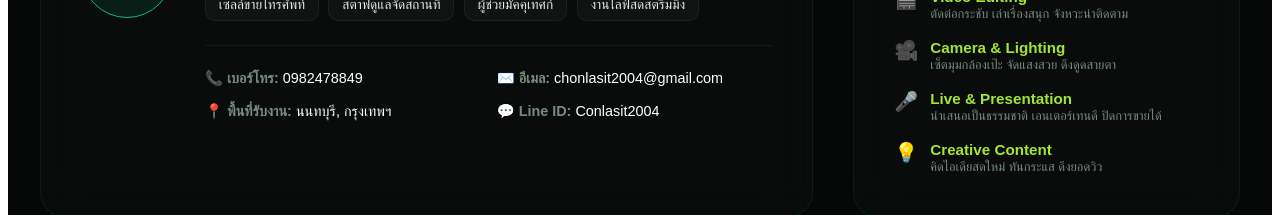
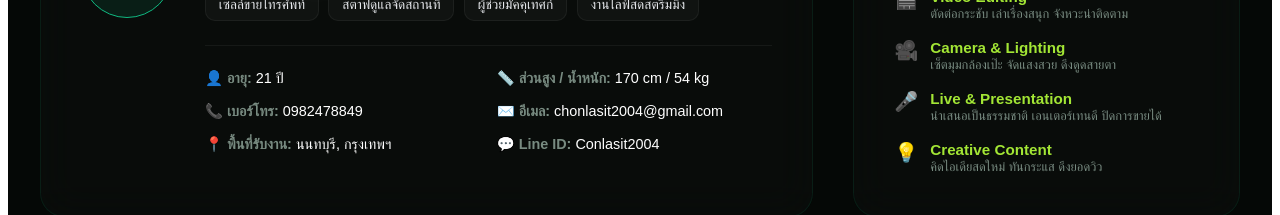
Before and after one commit to chonlasit2004-coder/jukdum-portfolio, a Next.js app: page / in a window 1280 px wide. Shown: the part 725-940 px from the top of the page. Built offline with nearby package versions, Linux system fonts and the light colour scheme.

Commit message:
อายุนนสส

```diff
--- a/src/app/page.js
+++ b/src/app/page.js
@@ -207,6 +207,8 @@ export default function Home() {
                   </div>
                   <hr style={{ border: 'none', borderTop: '1px solid rgba(255,255,255,0.05)', margin: '1.5rem 0' }} />
                   <div className="contact-list" style={{ display: 'grid', gridTemplateColumns: '1fr 1fr', gap: '1rem', fontSize: '0.9rem', color: '#788b81' }}>
+                    <div>👤 <strong>อายุ:</strong> <span style={{ color: '#fff' }}>21 ปี</span></div>
+                    <div>📏 <strong>ส่วนสูง / น้ำหนัก:</strong> <span style={{ color: '#fff' }}>170 cm / 54 kg</span></div>
                     <div>📞 <strong>เบอร์โทร:</strong> <span style={{ color: '#fff' }}>0982478849</span></div>
                     <div>✉️ <strong>อีเมล:</strong> <span style={{ color: '#fff' }}>chonlasit2004@gmail.com</span></div>
                     <div>📍 <strong>พื้นที่รับงาน:</strong> <span style={{ color: '#fff' }}>นนทบุรี, กรุงเทพฯ</span></div>
```
